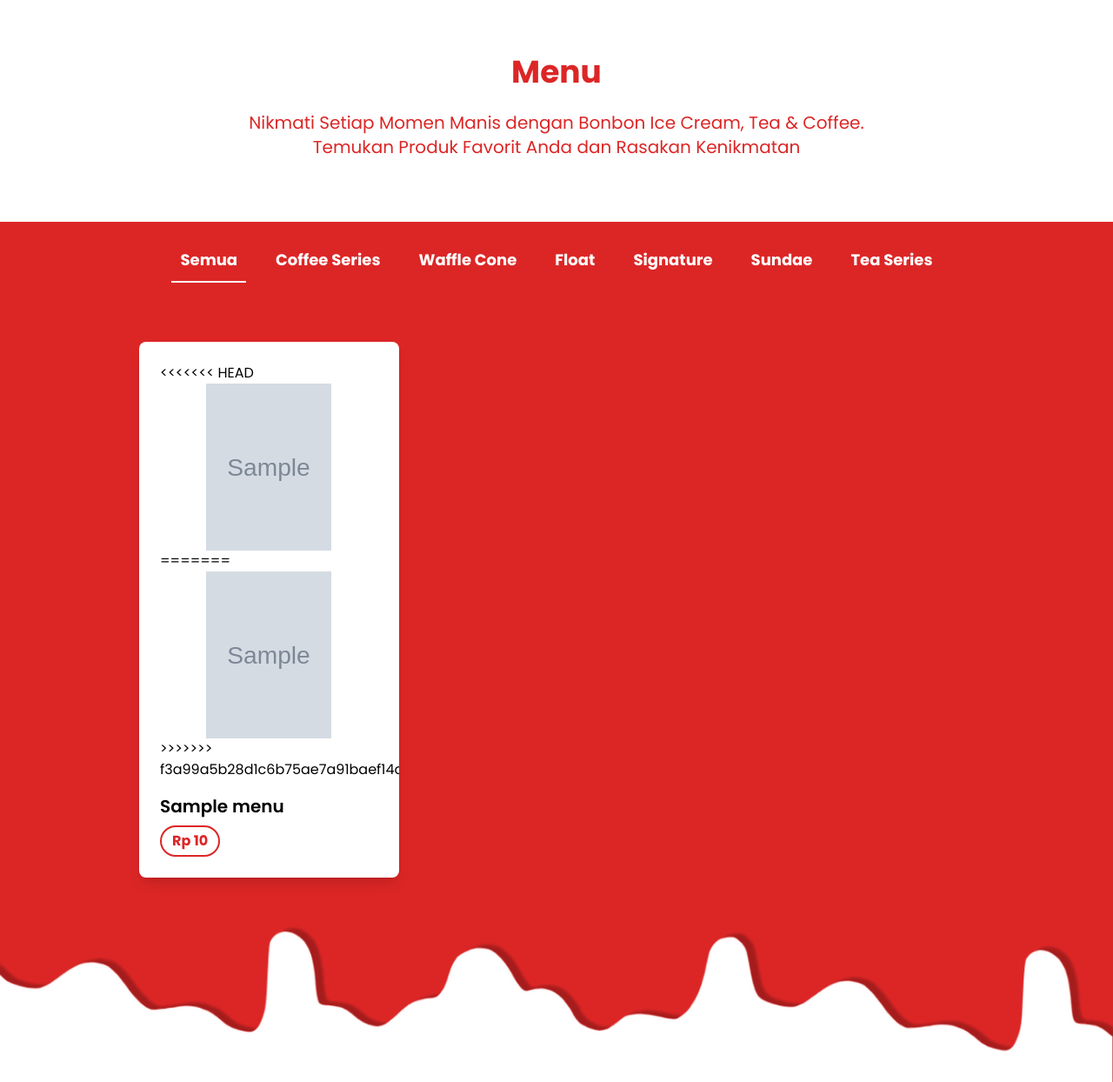
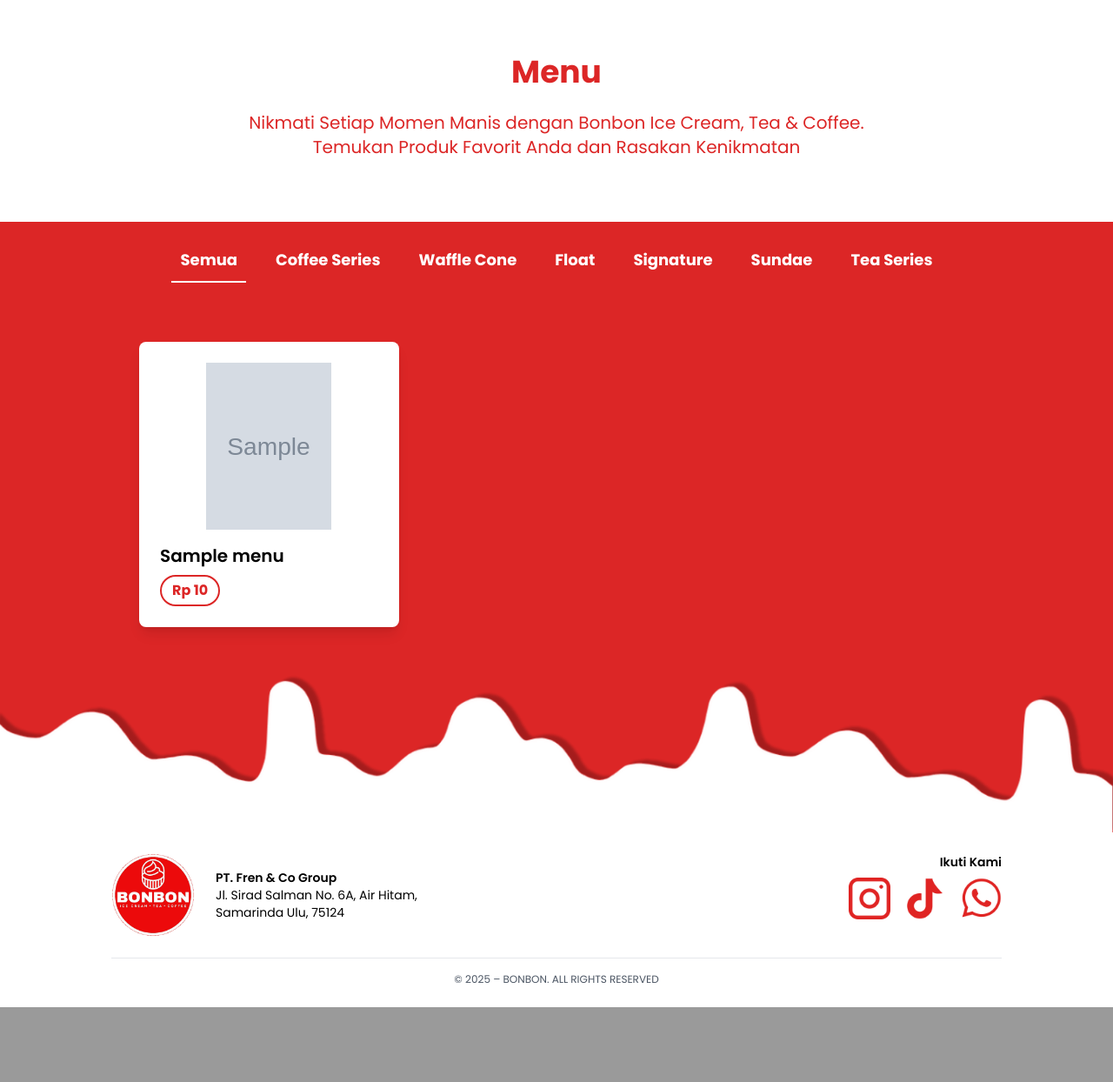
Before and after one commit to Capstone-Nashville/Final-Website-BONBON, a PHP site: page /public/menu.php in a window 1280 px wide. Shown: the part 1033-2277 px from the top of the page at 87% size. After the commit the page ends 2191 px from the top, so only its background shows below. Run offline with PHP 8.4, Linux system fonts and the light colour scheme; tables that the repository leaves empty or names only in its code hold one stand-in row (values such as "Sample post"); grey boxes marked "Sample" are stand-in pictures.

Commit message:
Save ke lokal

```diff
--- a/public/beranda.php
+++ b/public/beranda.php
@@ -294,7 +294,7 @@ if ($is_logged_in) {
             </main>
         </div>
 
-        <script>
+<script>
             // Promo Carousel
             let currentIndex = 0;
 
--- a/public/css/style.css
+++ b/public/css/style.css
@@ -659,13 +659,10 @@ video {
   margin-bottom: 2rem;
 }
 
-<<<<<<< HEAD
-=======
 .ml-4 {
   margin-left: 1rem;
 }
 
->>>>>>> f3a99a5b28d1c6b75ae7a91baef14d5d5ea73f4a
 .mr-4 {
   margin-right: 1rem;
 }
@@ -706,13 +703,10 @@ video {
   height: 3rem;
 }
 
-<<<<<<< HEAD
-=======
 .h-20 {
   height: 5rem;
 }
 
->>>>>>> f3a99a5b28d1c6b75ae7a91baef14d5d5ea73f4a
 .h-24 {
   height: 6rem;
 }
@@ -729,13 +723,6 @@ video {
   height: 14rem;
 }
 
-<<<<<<< HEAD
-.h-60 {
-  height: 15rem;
-}
-
-=======
->>>>>>> f3a99a5b28d1c6b75ae7a91baef14d5d5ea73f4a
 .h-auto {
   height: auto;
 }
@@ -748,13 +735,10 @@ video {
   height: 100vh;
 }
 
-<<<<<<< HEAD
-=======
 .min-h-screen {
   min-height: 100vh;
 }
 
->>>>>>> f3a99a5b28d1c6b75ae7a91baef14d5d5ea73f4a
 .w-1\/2 {
   width: 50%;
 }
@@ -1018,13 +1002,6 @@ video {
   background-color: rgb(250 204 21 / var(--tw-bg-opacity, 1));
 }
 
-<<<<<<< HEAD
-.fill-current {
-  fill: currentColor;
-}
-
-=======
->>>>>>> f3a99a5b28d1c6b75ae7a91baef14d5d5ea73f4a
 .object-contain {
   -o-object-fit: contain;
      object-fit: contain;
@@ -1157,13 +1134,10 @@ video {
   padding-right: 2.5rem;
 }
 
-<<<<<<< HEAD
-=======
 .pr-20 {
   padding-right: 5rem;
 }
 
->>>>>>> f3a99a5b28d1c6b75ae7a91baef14d5d5ea73f4a
 .text-left {
   text-align: left;
 }
@@ -1366,14 +1340,11 @@ video {
   opacity: 0.8;
 }
 
-<<<<<<< HEAD
-=======
 .hover\:brightness-90:hover {
   --tw-brightness: brightness(.9);
   filter: var(--tw-blur) var(--tw-brightness) var(--tw-contrast) var(--tw-grayscale) var(--tw-hue-rotate) var(--tw-invert) var(--tw-saturate) var(--tw-sepia) var(--tw-drop-shadow);
 }
 
->>>>>>> f3a99a5b28d1c6b75ae7a91baef14d5d5ea73f4a
 @media (min-width: 640px) {
   .sm\:grid-cols-2 {
     grid-template-columns: repeat(2, minmax(0, 1fr));
--- a/public/menu.php
+++ b/public/menu.php
@@ -143,11 +143,7 @@ function format_rupiah($angka) {
         <?php else: ?>
             <?php foreach ($menus as $menu): ?>
                 <div class="bg-white rounded-lg overflow-hidden shadow-lg p-6 transform transition duration-300 hover:scale-105">
-<<<<<<< HEAD
                     <img src="images_menu/<?= htmlspecialchars($menu['gambar_produk'], ENT_QUOTES, 'UTF-8') ?>" alt="<?= htmlspecialchars($menu['nama_produk'], ENT_QUOTES, 'UTF-8') ?>" class="w-36 h-48 object-cover mx-auto">
-=======
-                    <img src="images_menu/<?= htmlspecialchars($menu['gambar_produk']) ?>" alt="<?= htmlspecialchars($menu['nama_produk']) ?>" class="w-36 h-48 object-cover mx-auto" />
->>>>>>> f3a99a5b28d1c6b75ae7a91baef14d5d5ea73f4a
                     <div class="text-left mt-4">
                         <p class="font-semibold text-xl text-black"><?= htmlspecialchars($menu['nama_produk'], ENT_QUOTES, 'UTF-8') ?></p>
                         <p class="text-red-600 font-bold text-base mt-2 border-2 border-red-600 rounded-full inline-block py-1 px-3">
```
